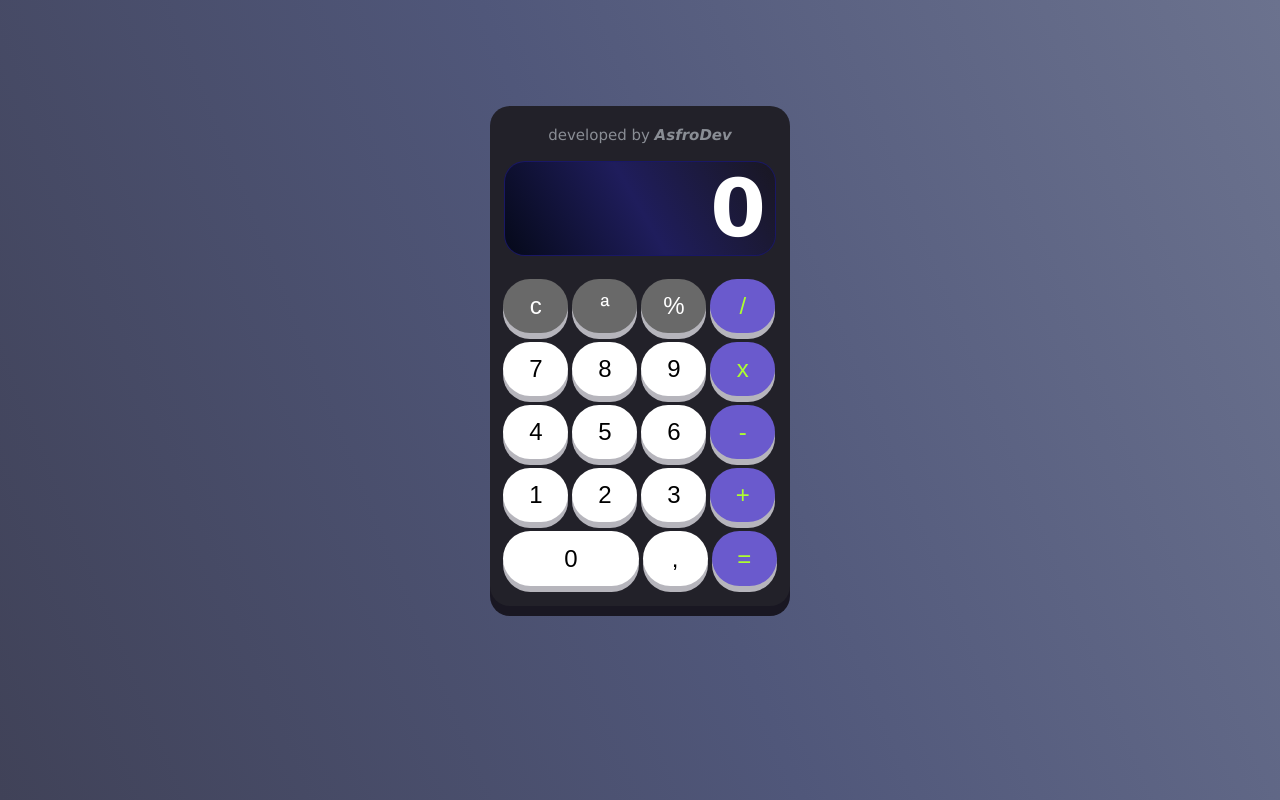
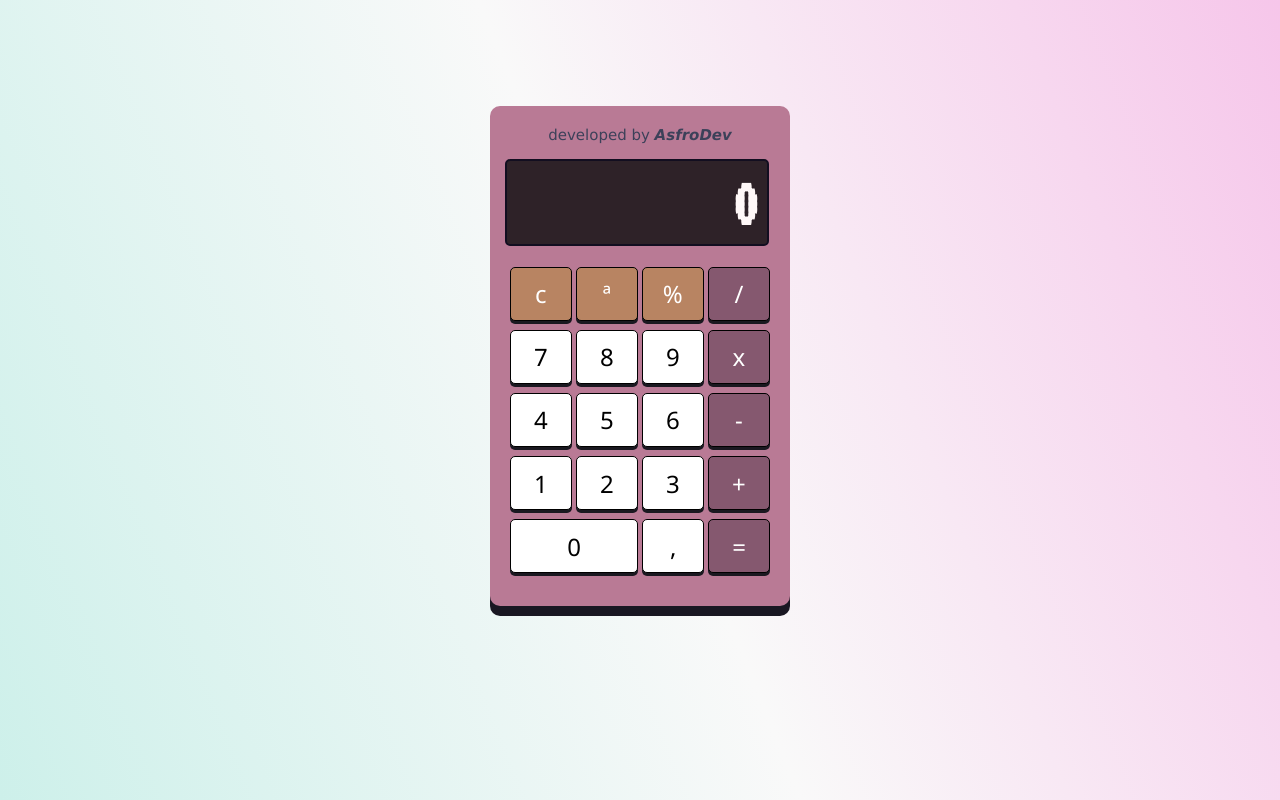
Before and after one commit to AsfroDev/dark-calculator, a plain HTML site: page index.html in a window 1280 px wide. Drawn offline with Linux system fonts and the light colour scheme.

Commit message:
style improvements

```diff
--- a/index.html
+++ b/index.html
@@ -21,7 +21,7 @@
             </div>
 
             <div class="value-box">
-                <h1 id="screen-number" style="font-family:Verdana, Geneva, Tahoma, sans-serif;">0</h1>
+                <h1 id="screen-number">0</h1>
             </div>
 
             <div class="input-box">
@@ -29,13 +29,13 @@
                     <tr>
                         <td>
                             <button id="c" type="submit" onclick="limpar()"
-                                style="background-color:dimgray;color: white;">c</button>
+                                style="background-color:#b88462;color: white;">c</button>
                             <button id="potencia" type="submit" onclick=""
-                                style="background-color:dimgray;color: white;">ª</button>
+                                style="background-color:#b88462;color: white;">ª</button>
                             <button id="percent" type="submit" onclick=""
-                                style="background-color:dimgray;color: white;">%</button>
+                                style="background-color:#b88462;color: white;">%</button>
                             <button id="division" type="submit" onclick="divisao()"
-                                style="background-color:slateblue;color: greenyellow;">/</button>
+                                style="background-color:#85586F;color: rgb(255, 255, 255);">/</button>
                         </td>
 
                     </tr>
@@ -45,7 +45,7 @@
                             <button id="8" type="submit" onclick="i_8()" style="color: black;">8</button>
                             <button id="9" type="submit" onclick="i_9()" style="color: black;">9</button>
                             <button id="x" type="submit" onclick="multiplicacao()"
-                                style="background-color:slateblue;color: greenyellow;">x</button>
+                                style="background-color:#85586F;color: rgb(255, 255, 255);">x</button>
                         </td>
                     </tr>
                     <tr>
@@ -54,7 +54,7 @@
                             <button id="5" type="submit" onclick="i_5()" style="color: black;">5</button>
                             <button id="6" type="submit" onclick="i_6()" style="color: black;">6</button>
                             <button id="-" type="submit" onclick="subtracao()"
-                                style="background-color:slateblue;color: greenyellow;">-</button>
+                                style="background-color:#85586F;color: rgb(255, 255, 254);">-</button>
                         </td>
                     </tr>
                     <tr>
@@ -63,17 +63,17 @@
                             <button id="2" type="submit" onclick="i_2()" style="color: black;">2</button>
                             <button id="3" type="submit" onclick="i_3()" style="color: black;">3</button>
                             <button id="+" type="submit" onclick="soma()"
-                                style="background-color:slateblue;color: greenyellow;">+</button>
+                                style="background-color:#85586F;color: rgb(255, 255, 255);">+</button>
                         </td>
                     </tr>
                     <tr>
                         <td>
                             <button id="0" type="submit" onclick="i_0()"
-                                style="width: 135.3px; color: black;">0</button>
+                                style="width: 128.3px; color: black;">0</button>
 
                             <button id="," type="submit" onclick="" style="color: black;">,</button>
                             <button id="=" type="submit" onclick="calc()"
-                                style="background-color:slateblue;color: greenyellow;"> = </button>
+                                style="background-color:#85586F;color: rgb(255, 255, 255);"> = </button>
                         </td>
                 </table>
             </div>
--- a/style.css
+++ b/style.css
@@ -1,3 +1,5 @@
+@import url('https://fonts.googleapis.com/css2?family=VT323&display=swap');
+
 body {
   margin: 0;
   display: flex;
@@ -21,7 +23,7 @@ p{
   width: 100vw;
   height: 100vh;
   background-size: 100%;
-  background: linear-gradient(68deg, #404258, #50577A, #6B728E);
+  background: linear-gradient(68deg, #CDF0EA, #F9F9F9, #F6C6EA);
   padding: 20px 5px;
   display: flex;
   justify-content: center;
@@ -35,46 +37,59 @@ p{
   width: 300px;
   height: 500px;
   margin-top: -89px;
-  /*background: linear-gradient(1120deg, #35478c,#008dc5,#00ccbc,#b1ff91);*/
-  background-color: #222129;
-  border-radius: 20px;
+  background-color: #B97A95;
+  border-radius: 10px;
   box-shadow: 0px 10px #191722;
 }
 
 .top-box {
   text-align: center;
-  margin-bottom: -35px;
-  color: aliceblue;
+  color: rgb(19, 46, 70);
   font-family: Verdana, Geneva, Tahoma, sans-serif;
   font-size: 15px;
-  opacity: 50%;
+  opacity: 75%;
 }
 
+.value-box {
+  max-width: 260px;
+  width: 100%;
+  height: 80px;
+  padding-top: 3px;
+  margin-left: 15px;
+  border: rgb(18, 14, 32) solid 2px;
+  border-radius: 5px;
+  background-color: #2e2228;
+  display: flex;
+  flex-direction: row-reverse;
+  align-items: center;
+}
 .value-box>h1 {
-  color: white;
-  background: linear-gradient(-120deg, #191722, #1f1d5c, #050919);
-  background-color: #191722;
-  box-shadow: 0px 0px 0px 1px #191765;
-  border-radius: 20px;
-  margin-left: 15px;
-  font-size: 80px;
-  text-align: end;
-  margin-right: 15px;
-  padding-right: 9px;
+  font-family: 'VT323', monospace;
+  color: rgb(255, 248, 248);
+  font-size: 70px;
+  letter-spacing: 3px;
+  margin-right: 5px;
 }
 
+.input-box {
+  width: 100%;
+  display: flex;
+  justify-content: center;
+  margin-top: 18px;
+}
 .input-box button {
-  width: 65px;
+  width: 62px;
   height: 54.2px;
   margin-bottom: 5px;
-  border-radius: 50px;
+  border-radius: 5px;
   background-color: white;
   font-size: 24px;
+  font-family: 'Segoe UI', Tahoma, Geneva, Verdana, sans-serif;
   text-align: center;
   cursor: pointer;
   outline: none;
-  border: none;
-  box-shadow: 0 6px #B6B5BC;
+  border: 0.5px black solid;
+  box-shadow: 0 3px #1a1820;
   -webkit-tap-highlight-color: transparent;
   -moz-tap-highlight-color: transparent;
   touch-action: manipulation;
@@ -88,10 +103,3 @@ button:active {
   transform: translateY(4px);
   box-shadow: 0px 0px 0px 0px #666;
 }
-
-.input-box {
-  margin-top: -33px;
-  width: 100%;
-  display: flex;
-  justify-content: center;
-}
```
